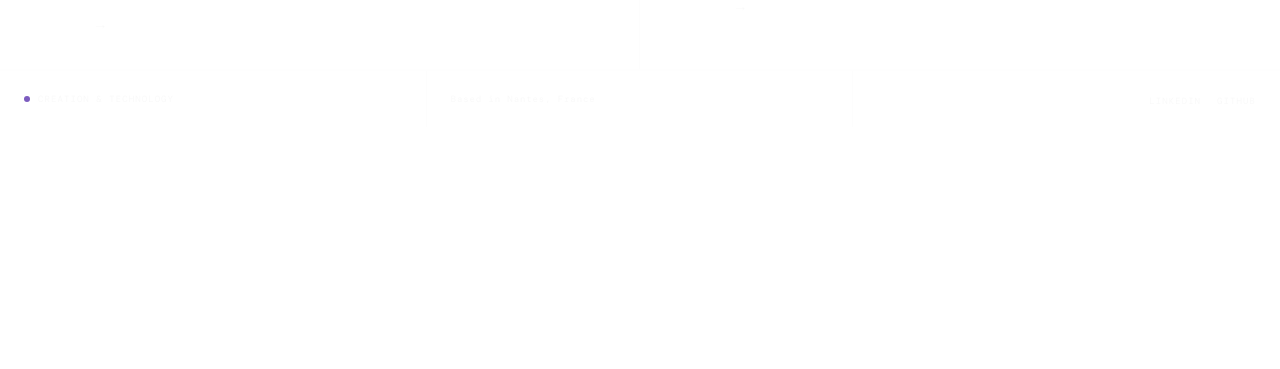
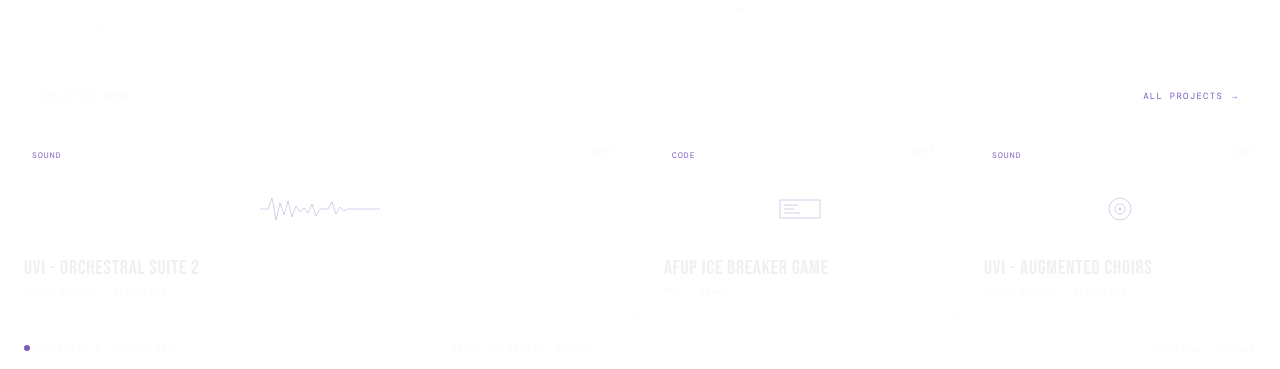
Before and after one commit to damienvallet/dada-noise, a Next.js app: page / in a window 1280 px wide. Shown: the part 934-1303 px from the top of the page. Before the commit the page ends 1061 px from the top, so only its background shows below. Built offline with nearby package versions, Linux system fonts and the light colour scheme; a web font is replaced by a local one.

Commit message:
add Featured module

```diff
--- a/app/page.tsx
+++ b/app/page.tsx
@@ -1,11 +1,13 @@
 import Hero from "@/components/Hero";
 import Disciplines from "@/components/Disciplines";
+import Featured from "@/components/Featured";
 
 export default function Home() {
   return (
     <main>
       <Hero />
       <Disciplines />
+      <Featured />
     </main>
   );
 }
--- /dev/null
+++ b/components/Featured/Featured.module.css
@@ -0,0 +1,105 @@
+.featured{
+  position: relative;
+  z-index: var(--z-content);
+}
+
+.header{
+  font-family: var(--font-mono);
+  display: flex;
+  align-items: center;
+  justify-content: space-between;
+  padding: 20px 40px;
+  border-bottom: 1px solid var(--border);
+}
+
+.featTitle {
+  font-size: 9px;
+  letter-spacing: 0.18em;
+  text-transform: uppercase;
+  color: var(--text-muted);
+}
+
+.featLink{
+  font-size: 9px;
+  letter-spacing: 0.14em;
+  text-transform: uppercase;
+  color: var(--accent);
+  text-decoration: none;
+  transition: color var(--transition);
+}
+
+.featLink:hover {
+  color: var(--accent-hover);
+}
+
+.projRow{
+  display: grid;
+  grid-template-columns: 2fr 1fr 1fr ;
+  border-bottom: 1px solid var(--border);
+}
+
+.proj{
+  padding: 20px 24px;
+  border-right: 1px solid var(--border);
+  cursor: pointer;
+  transition: background var(--transition);
+  display: flex;
+  flex-direction: column;
+  justify-content: space-between;
+  gap: 16px;
+}
+
+.proj:hover {
+  background: var(--accent-subtle);
+}
+
+.projTop{
+  display: flex;
+  align-items: flex-start;
+  justify-content: space-between;
+  font-family: var(--font-mono);
+
+}
+
+.projTag{
+
+  font-size: 8px;
+  letter-spacing: 0.14em;
+  text-transform: uppercase;
+  padding: 3px 7px;
+  border: 1px solid var(--border);
+  color: var(--accent);
+}
+
+.projYear {
+  font-size: 9px;
+  color: var(--text-muted);
+  letter-spacing: 0.06em;
+}
+
+.projVis{
+  height: 56px;
+  display: flex;
+  align-items: center;
+  justify-content: center;
+  border: 1px solid var(--border);
+}
+
+.projName{
+  font-family: var(--font-display);
+  font-size: 20px;
+  letter-spacing: 0.04em;
+  color: var(--text);
+}
+
+.projSub{
+  font-family: var(--font-mono);
+  font-size: 9px;
+  color: var(--text-muted);
+  letter-spacing: 0.06em;
+  margin-top: 2px;
+}
+
+.proj:last-child {
+  border-right: none;
+}
--- /dev/null
+++ b/components/Featured/Featured.tsx
@@ -0,0 +1,83 @@
+import Link from "next/link";
+import style from "./Featured.module.css";
+import SoundIcon from "../common/icons/Sound";
+import CodeIcon from "../common/icons/Code";
+import CircleIcon from "../common/icons/Circle";
+
+type ProjectType = "sound" | "code";
+
+type Project = {
+  id: number;
+  name: string;
+  type: ProjectType;
+  year: string;
+  sub: string;
+  href: string;
+};
+
+const projects: Project[] = [
+  {
+    id: 1,
+    name: "UVI - Orchestral Suite 2",
+    type: "sound",
+    year: "2026",
+    sub: "Sound Design - Scripting",
+    href: "/projects",
+  },
+  {
+    id: 2,
+    name: "AFUP Ice Breaker Game",
+    type: "code",
+    year: "2025",
+    sub: "Web - React",
+    href: "/projects",
+  },
+
+  {
+    id: 3,
+    name: "UVI - Augmented Choirs",
+    type: "sound",
+    year: "2025",
+    sub: "Sound Design - Scripting",
+    href: "/projects",
+  },
+];
+
+export default function Featured() {
+  return (
+    <section className={style.featured}>
+      <div className={style.header}>
+        <span className={style.featTitle}>Selected work</span>
+        <Link className={style.featLink} href={"/projects"}>
+          All projects →
+        </Link>
+      </div>
+      <div className={style.projRow}>
+        {projects.map((project, index) => {
+          const ProjectIcon =
+            index === 0 && project.type === "sound"
+              ? SoundIcon
+              : project.type === "code"
+                ? CodeIcon
+                : CircleIcon;
+
+          return (
+            <Link key={project.id} href={project.href} className={style.proj}>
+              <div className={style.projTop}>
+                <span className={style.projTag}>{project.type}</span>
+                <span className={style.projYear}>{project.year}</span>
+              </div>
+              <div className={style.projVis}>
+                <ProjectIcon />
+              </div>
+              <div>
+                <div className={style.projName}>{project.name}</div>
+                <div className={style.projSub}>{project.sub}</div>
+              </div>
+            </Link>
+          );
+        })}
+      </div>
+    </section>
+  );
+}
--- /dev/null
+++ b/components/Featured/index.ts
@@ -0,0 +1,2 @@
+// /components/Featured
+export { default } from "./Featured";
--- /dev/null
+++ b/components/common/icons/Circle.tsx
@@ -0,0 +1,12 @@
+type Props = {
+  className?: string;
+};
+
+export default function Code({ className }: Props) {
+  return (
+<svg width="44" height="30" viewBox="0 0 44 30" opacity="0.3" className={className}>
+            <circle cx="22" cy="15" r="11" fill="none" stroke="#7c5cbf" strokeWidth="1"></circle>
+            <circle cx="22" cy="15" r="5" fill="none" stroke="#7c5cbf" strokeWidth="1"></circle>
+            <circle cx="22" cy="15" r="1.5" fill="#7c5cbf"></circle>
+          </svg>);
+}
--- /dev/null
+++ b/components/common/icons/Code.tsx
@@ -0,0 +1,49 @@
+type Props = {
+  className?: string;
+};
+
+export default function Code({ className }: Props) {
+  return (
+    <svg
+      width="44"
+      height="30"
+      viewBox="0 0 44 30"
+      opacity="0.3"
+      className={className}
+    >
+      <rect
+        x="2"
+        y="6"
+        width="40"
+        height="18"
+        fill="none"
+        stroke="#7c5cbf"
+        strokeWidth="1"
+      ></rect>
+      <line
+        x1="6"
+        y1="11"
+        x2="20"
+        y2="11"
+        stroke="#7c5cbf"
+        strokeWidth="1"
+      ></line>
+      <line
+        x1="6"
+        y1="15"
+        x2="16"
+        y2="15"
+        stroke="#7c5cbf"
+        strokeWidth="1"
+      ></line>
+      <line
+        x1="6"
+        y1="19"
+        x2="22"
+        y2="19"
+        stroke="#7c5cbf"
+        strokeWidth="1"
+      ></line>
+    </svg>
+  );
+}
--- /dev/null
+++ b/components/common/icons/Sound.tsx
@@ -0,0 +1,16 @@
+type Props = {
+  className?: string;
+};
+
+export default function Sound({ className }: Props) {
+  return (
+    <svg width="120" height="30" viewBox="0 0 120 30" className={className}>
+      <polyline
+        points="0,15 8,15 12,4 16,26 20,9 24,21 28,7 32,23 36,12 40,18 44,14 48,19 52,10 56,22 60,15 68,15 72,8 76,20 80,13 84,17 88,15 120,15"
+        fill="none"
+        stroke="var(--accent-border)"
+        strokeWidth={1}
+      ></polyline>
+    </svg>
+  );
+}
```
